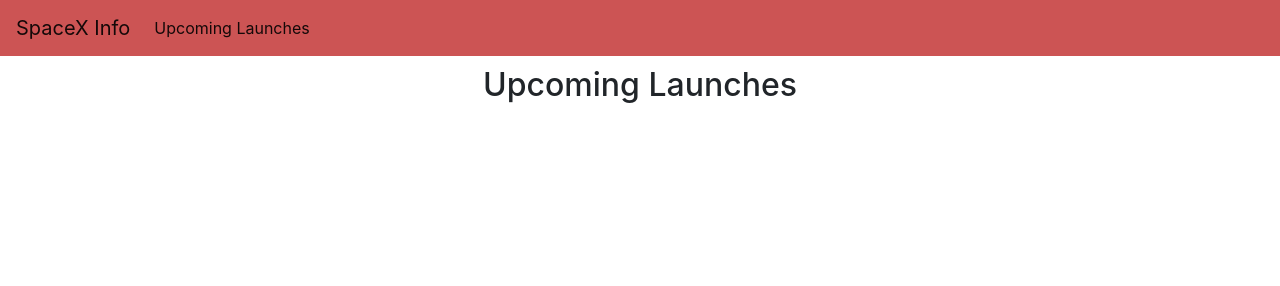
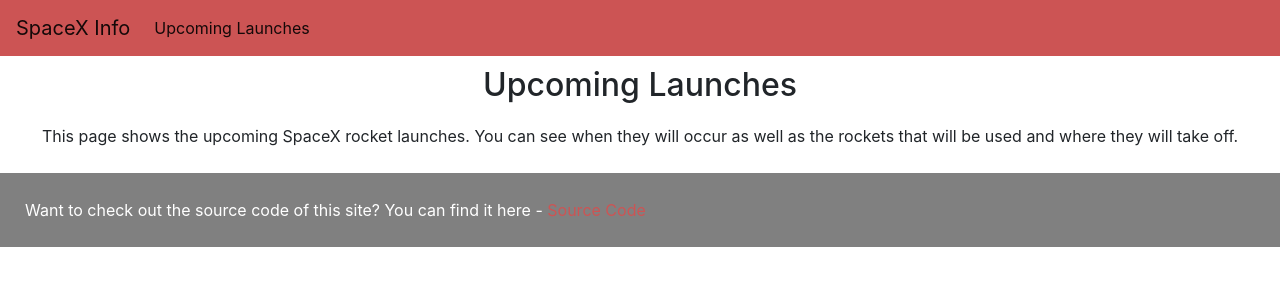
Before and after one commit to brooklyn5w4g/spaceX-website, a plain HTML site: page index.html in a window 1280 px wide. Drawn offline with nearby package versions, Linux system fonts and the light colour scheme; no server answers.

Commit message:
finishing touches

```diff
--- a/index.html
+++ b/index.html
@@ -37,6 +37,9 @@
 
 
 <h2 id="pagetitle">Upcoming Launches</h2>
+<p id="page-description">This page shows the upcoming SpaceX rocket launches. You can see when they will occur as well as
+  the rockets that will be used and where they will take off.
+</p>
 <div id="launch-info"></div>
 
 <div id="rocket-info"></div>
@@ -44,7 +47,9 @@
 <div id="launchpad-info"></div>
 
 
-
+<div class="footer">
+  Want to check out the source code of this site? You can find it here - <a href="https://github.com/brooklyn5w4g/spaceX-website.git">Source Code</a>
+</div>
 
   <script src="https://cdnjs.cloudflare.com/ajax/libs/moment.js/2.24.0/moment.min.js" integrity="sha256-4iQZ6BVL4qNKlQ27TExEhBN1HFPvAvAMbFavKKosSWQ=" crossorigin="anonymous"></script>
   <script text="type/javascript" src="/script.js"></script>
--- a/styles.css
+++ b/styles.css
@@ -77,3 +77,20 @@
     justify-content: space-around;
     margin: 10px;
 }
+
+.footer {
+    background-color: grey;
+    padding: 25px;
+    margin: 25px 0px 0px 0px;
+    color: #ffffff;
+    clear:both;
+}
+
+.footer a{
+    color : rgb(204, 84, 84);
+}
+
+#page-description{
+    margin: 20px;
+    text-align: center;
+}
```
